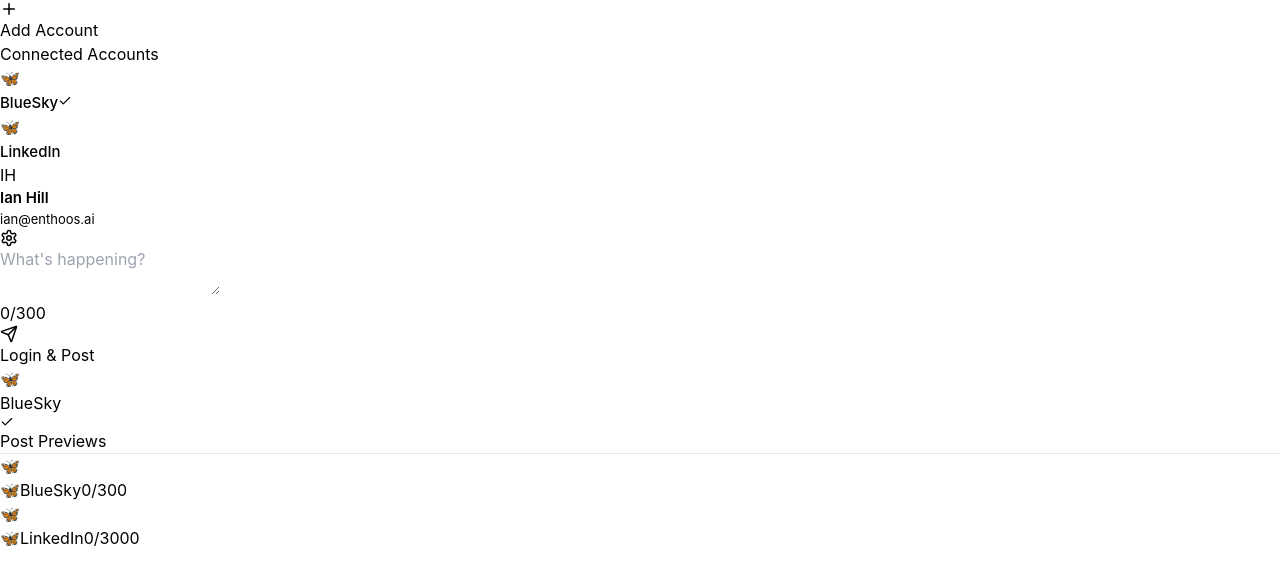
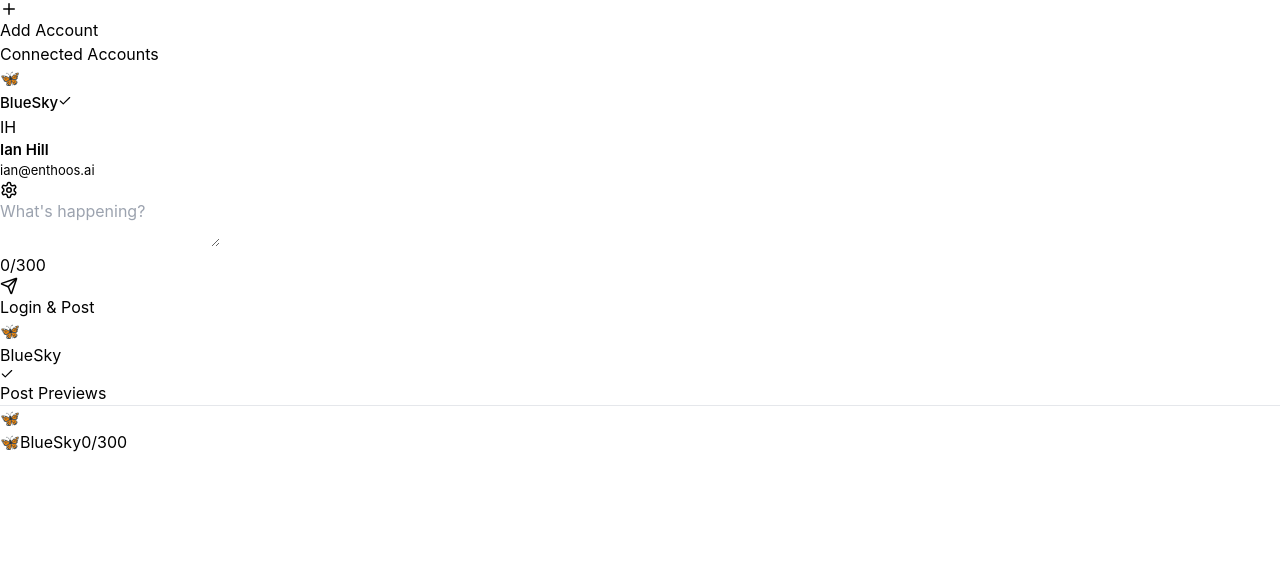
Before and after one commit to Norcim133/just-post, a React (Vite) app: page / in a window 1280 px wide. Shown: the top 584 px of the page. Built offline with nearby package versions, Linux system fonts and the light colour scheme.

Commit message:
Toggle visibility of preview cards based on selection of platform

```diff
--- a/src/components/SocialPostingInterface.tsx
+++ b/src/components/SocialPostingInterface.tsx
@@ -2,12 +2,15 @@
 import { Plus, Settings, Send, Check } from 'lucide-react';
 import { BlueSkyService } from '../services/bluesky';
 import { StorageService } from '../services/storage';
-import { BlueSkyCredentials, PLATFORM_CONFIGS } from '../types';
+import { BlueSkyCredentials, PLATFORM_CONFIGS, PlatformConfig } from '../types';
 import LoginModal from './LoginModal';
 import PlatformPreview from './PostPreview';
 
 const SocialPostingInterface = () => {
   const [postText, setPostText] = useState('');
+  const [addedPlatforms, setAddedPlatforms] = useState<PlatformConfig[]>([
+    PLATFORM_CONFIGS.bluesky  // Direct reference to the config object
+  ]);
   const [selectedPlatforms, setSelectedPlatforms] = useState({
     bluesky: true,
   });
@@ -87,9 +90,9 @@
           <h3 className="text-sm font-semibold text-slate-700 mb-4 tracking-wide uppercase">Connected Accounts</h3>
 
           <div className="space-y-3">
-            {Object.values(PLATFORM_CONFIGS).map(platformConfig => (
+            {addedPlatforms.map(platformConfig => (
               <div
-                key={platformConfig.id}
+                key={platformConfig}
                 className="flex items-center gap-4 p-4 rounded-xl border border-slate-100 hover:border-slate-200 hover:shadow-sm transition-all duration-200 cursor-pointer bg-white"
               >
                 <div className={`w-10 h-10 ${platformConfig.color} rounded-xl flex items-center justify-center text-white text-sm font-semibold shadow-sm`}>
@@ -157,7 +160,7 @@
                   disabled={!postText.trim() || isPosting}
                 >
                   <Send size={18} />
-                  {isPosting ? 'Posting...' : isAuthenticated ? 'Post to BlueSky' : 'Login & Post'}
+                  {isPosting ? 'Posting...' : isAuthenticated ? 'Post To All' : 'Login & Post'}
                 </button>
               </div>
             </div>
@@ -165,7 +168,7 @@
 
           {/* Platform Status */}
           <div className="mt-6 flex flex-wrap gap-3">
-            {Object.values(PLATFORM_CONFIGS).map(platformConfig => (
+            {addedPlatforms.map(platformConfig => (
               selectedPlatforms[platformConfig.id as keyof typeof selectedPlatforms] && (
                 <div key={platformConfig.id} className="flex items-center gap-3 px-4 py-2 bg-emerald-50 border border-emerald-200 text-emerald-700 rounded-xl font-medium shadow-sm">
                   <div className={`w-5 h-5 ${platformConfig.color} rounded-lg flex items-center justify-center text-white text-xs font-semibold`}>
@@ -187,12 +190,13 @@
         <h3 className="pt-10 text-sm font-semibold text-slate-700 mb-4 tracking-wide uppercase">Post Previews</h3>
           <hr className="pt-5 border-gray-300" />
 
-        {Object.values(PLATFORM_CONFIGS).map(platformConfig =>
+        {addedPlatforms.map(platformConfig => (
+          selectedPlatforms[platformConfig.id as keyof typeof selectedPlatforms] && (
           <PlatformPreview
           text={postText}
           platformConfig={platformConfig}
           />
-        )}
+        )))}
 
     </div>
       </div>
```
